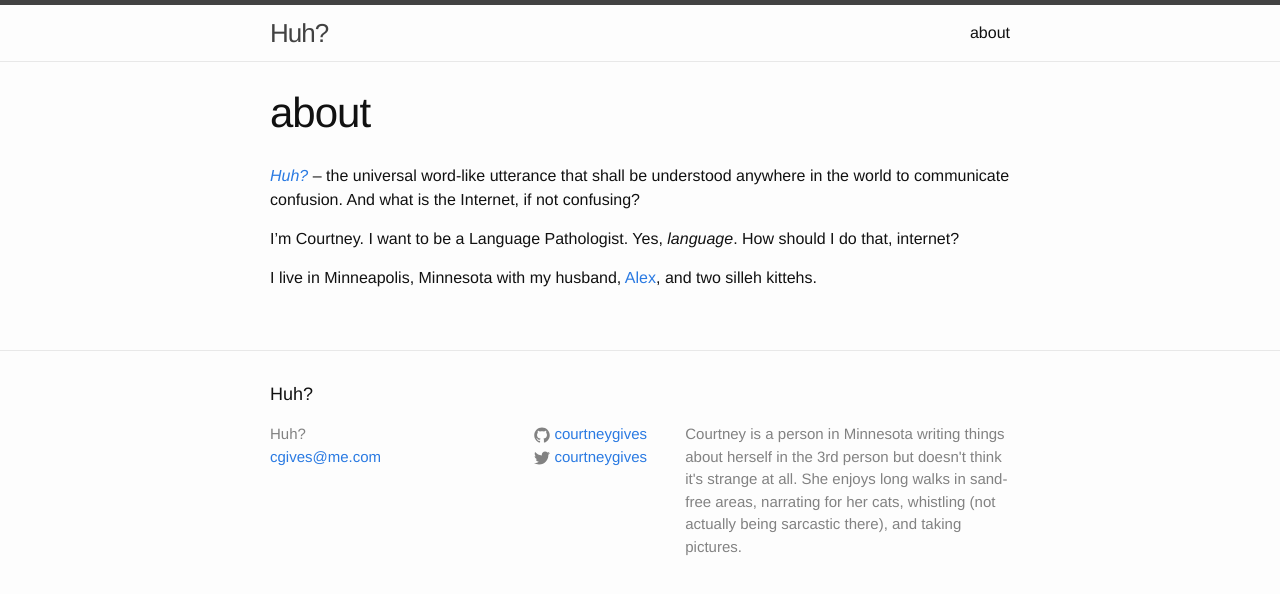
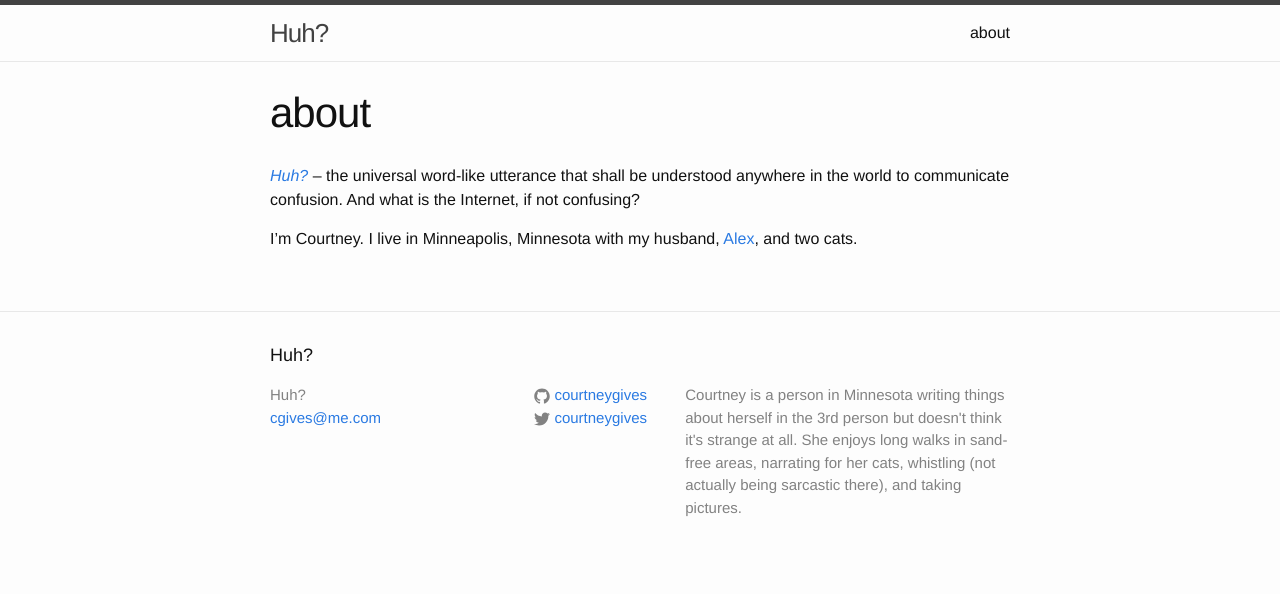
Before and after one commit to courtneygives/courtneygives.github.io, a Jekyll site: the page built from about.md, in a window 1280 px wide. Shown: the top 594 px of the page. Built offline with Jekyll 4.4.1, drawn with Linux system fonts in a browser that asks for light colours.

Commit message:
Editing the about page to be less crazy

```diff
--- a/about.md
+++ b/about.md
@@ -6,6 +6,4 @@ permalink: /about/
 
 [*Huh?*](http://www.plosone.org/article/info:doi/10.1371/journal.pone.0078273) -- the universal word-like utterance that shall be understood anywhere in the world to communicate confusion. And what is the Internet, if not confusing?
 
-I'm Courtney. I want to be a Language Pathologist. Yes, *language*. How should I do that, internet?
-
-I live in Minneapolis, Minnesota with my husband, [Alex](http://alex.ives.mn), and two silleh kittehs.
+I'm Courtney. I live in Minneapolis, Minnesota with my husband, [Alex](http://alex.ives.mn), and two cats.
```
